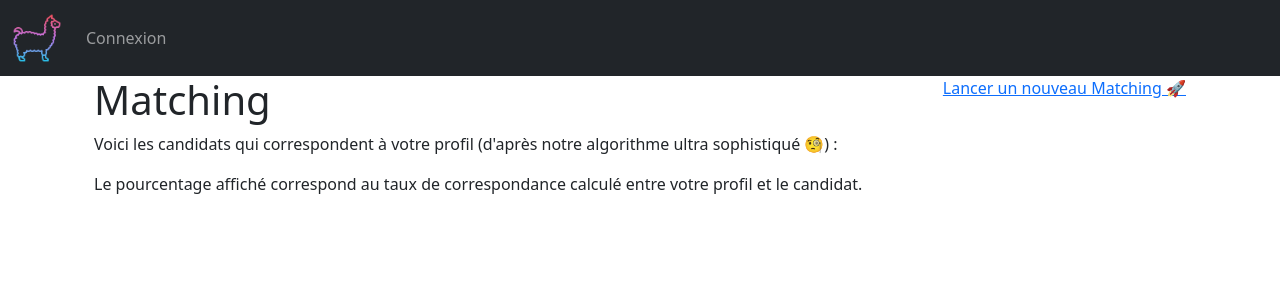
After one commit to Fl0-dev/Lamatch, a Symfony app: template templates/matching/PourEntreprise.html.twig in a window 1280 px wide. The commit adds this page. Shown: the top 300 px of the page. Run offline with Twig, Linux system fonts and the light colour scheme; the template is opened without the code that fills it, so the values that code supplies are empty; some libraries are stand-ins or nearby versions.

Commit message:
ajout matching pour entreprise -> affichage à améliorer

```diff
--- a/templates/base.html.twig
+++ b/templates/base.html.twig
@@ -41,7 +41,7 @@
                                         href="{% if app.user.candidat %}
                                                 {{ path('matching_candidat',{id:app.user.candidat.id}) }}
                                               {% elseif app.user.entreprise %}
-                                                #
+                                                {{ path('matching_entreprise',{id:app.user.entreprise.id}) }}
                                               {% endif %}">Matching</a>
                                 </li>
                                 <li class="nav-item {% if chemin  == 'user_profil' %}active{% endif %}">
--- a/templates/main/accueil.html.twig
+++ b/templates/main/accueil.html.twig
@@ -73,7 +73,10 @@
         <div class="row">
             <div class="col-12 text-center">
                 <a href="{% if app.user.candidat %}
-{{ path('matching_candidat',{id:app.user.candidat.id}) }}{% else %}#{% endif %}" class="button success">
+                    {{ path('matching_candidat',{id:app.user.candidat.id}) }}
+                    {% elseif app.user.entreprise %}
+                    {{ path('matching_entreprise',{id:app.user.entreprise.id}) }}
+                    {% endif %}" class="button success">
                     Je lance le Matching ! ⚡
                 </a>
             </div>
--- a/templates/matching/PourCandidat.html.twig
+++ b/templates/matching/PourCandidat.html.twig
@@ -25,7 +25,7 @@
             </div>
         </div>
     </section>
-    <section id="companies" class="container">
+    <section class="container">
         <div class="row">
             <div class="col-12">
                 {% for key1,value1 in listEntreprise %}
--- /dev/null
+++ b/templates/matching/PourEntreprise.html.twig
@@ -0,0 +1,61 @@
+{% extends 'base.html.twig' %}
+
+{% block title %}{{ parent() }}|Résultats Entreprise{% endblock %}
+
+{% block body %}
+    <div class="container">
+        <div class="row">
+            <div class="col-6">
+                <h1>Matching</h1>
+            </div>
+
+            <div class="col-6 d-flex justify-content-end">
+                <div class="launch-wrapper">
+                    <a href="{{ path('matching_entreprise',{id:app.user.entreprise.id}) }}" class="button success launch">Lancer un nouveau Matching 🚀</a>
+                </div>
+            </div>
+        </div>
+    </div>
+
+    <section id="intro" class="container">
+        <div class="row">
+            <div class="col-12">
+                <p>Voici les candidats qui correspondent à votre profil (d'après notre algorithme ultra sophistiqué 🧐) :</p>
+                <p>Le pourcentage affiché correspond au taux de correspondance calculé entre votre profil et le candidat.</p>
+            </div>
+        </div>
+    </section>
+
+    <section class="container">
+        <div class="row">
+            <div class="col-12">
+                {% for key1,value1 in listCandidat %}
+                    {% for key2, value2 in listCandidat[key1] %}
+                        {% if key2 == 'candidat' %}
+                            <div class="card" style="width: 18rem;">
+                            <img src="{{ asset('photos/'~ value2.photo) }}" class="card-img-top" alt="Photo de {{ value2.nom }}">
+                            <div class="card-body">
+                                <h5 class="card-title">{{value2.nom }}</h5>
+                                <h6 class="card-subtitle mb-2 text-muted">
+                                    {% if value2.enRecherche %}
+                                        💼 Recrutement
+                                    {% else %}
+                                        ❌ Ne recherche pas actuellement
+                                    {% endif %}
+                                </h6>
+
+                                <p class="card-text">👶 {{ value2.age }} ans</p>
+                                <p class="card-text">🚩 {{ value2.ville.nom }} </p>
+                            </div>
+                            <div class="card-body">
+                            <a href="#" class="card-link">Voir profil</a>
+                        {% endif %}
+                        <p class="card-pourcentage">{% if key2 == 'pourcentage' %}{{ value2 }}{% endif %}</p>
+                        </div>
+                        </div>
+                    {% endfor %}
+                {% endfor %}
+            </div>
+        </div>
+    </section>
+{% endblock %}
```
Also changed, not shown: src/Controller/MatchingController.php (+30 -2 lines), src/Services/MatchingServices.php (+23 -0 lines).
